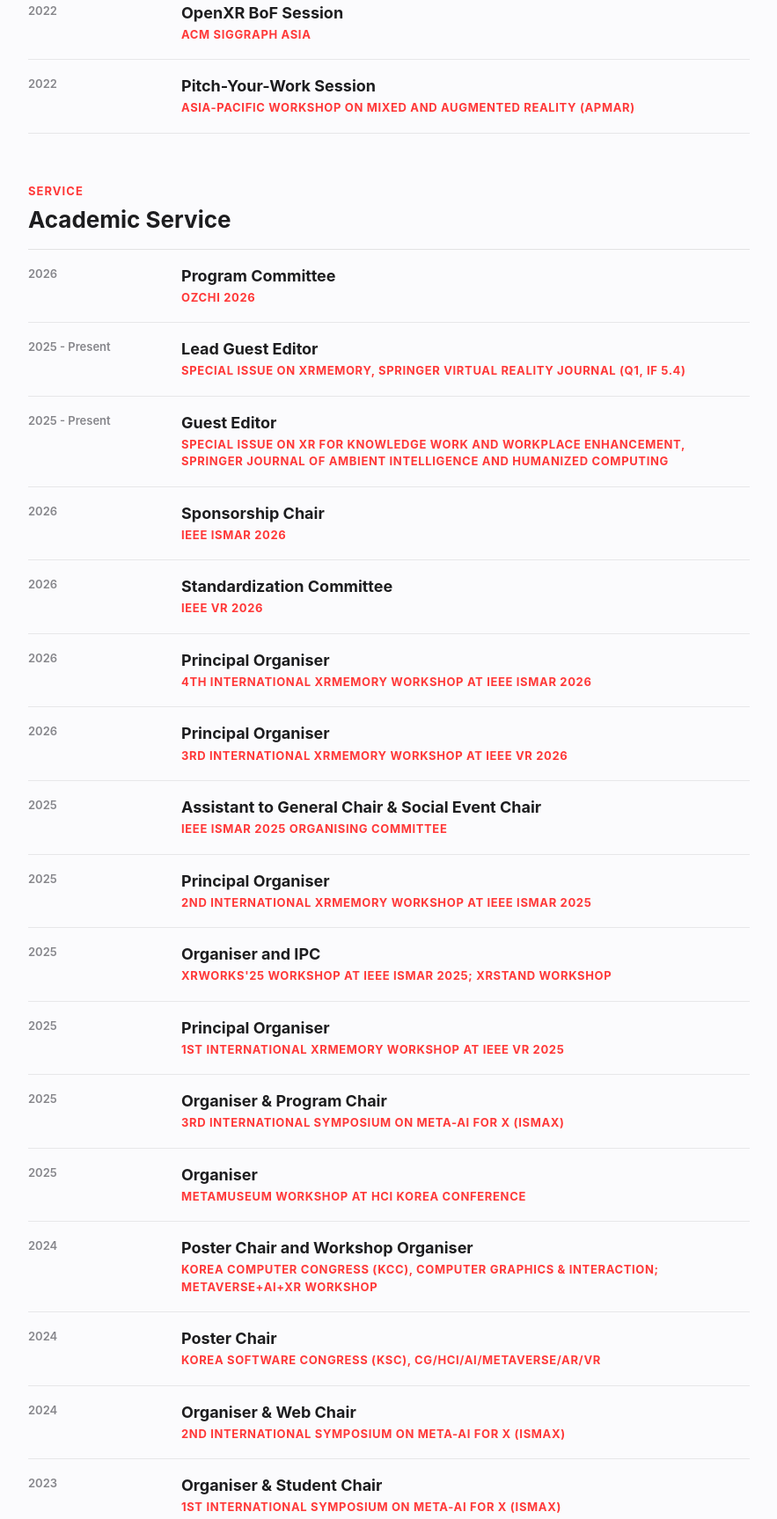
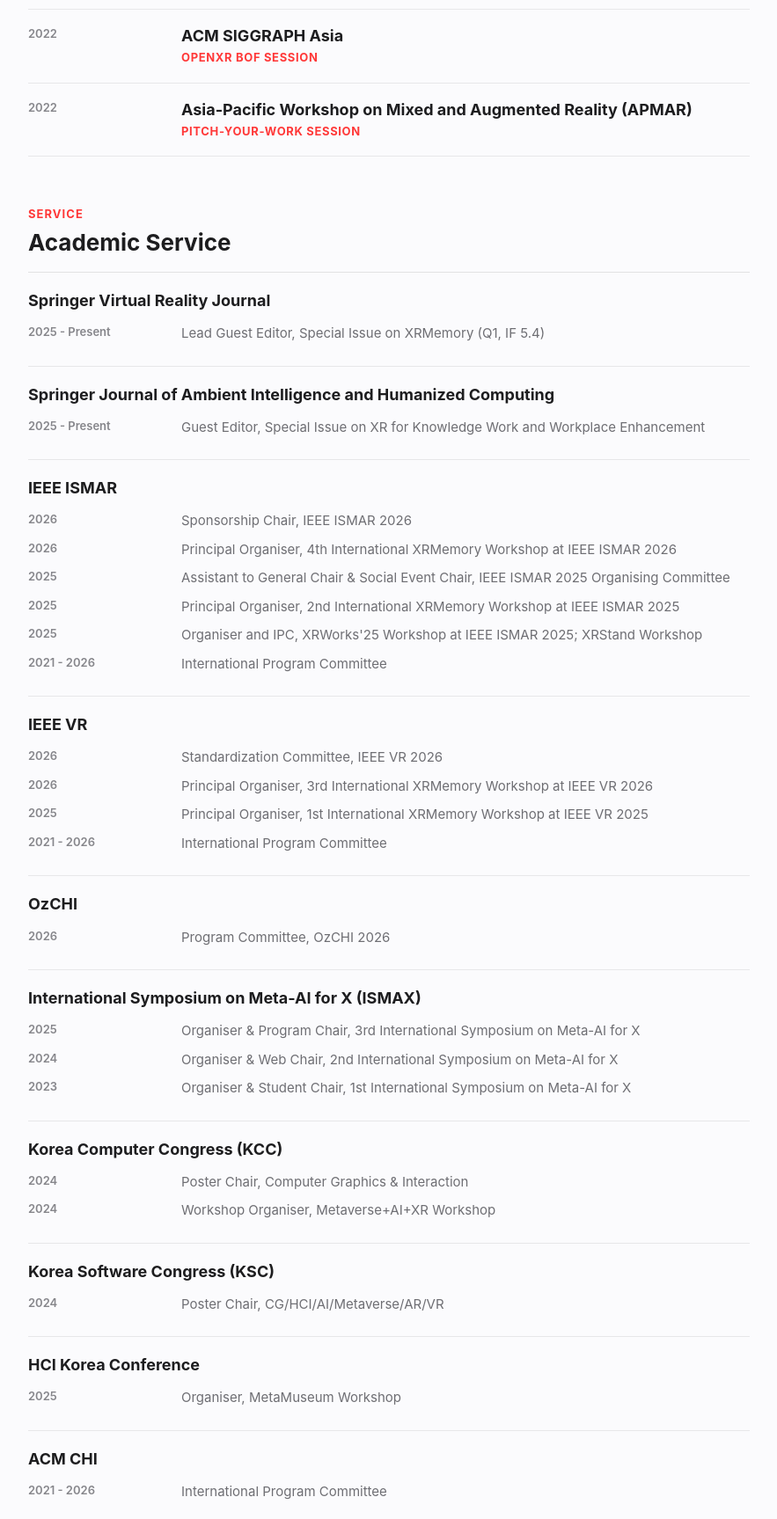
Before and after one commit to Dooyoung-Kim/Dooyoung-Kim.github.io, a website: page experience.html in a window 1280 px wide. Shown: the part 3561-5288 px from the top of the page at 88% size, without its empty margins (198-1081 px from the left). Drawn offline with Linux system fonts and the light colour scheme.

Commit message:
Organize talks and academic service

```diff
--- a/experience.html
+++ b/experience.html
@@ -232,64 +232,64 @@
           <article class="resume-item">
             <span class="resume-date">May 2026</span>
             <div>
-              <h3>Invited Talk</h3>
-              <p class="resume-place">Australian Research Centre for Interactive and Virtual Environments, University of Adelaide</p>
+              <h3>Australian Research Centre for Interactive and Virtual Environments, University of Adelaide</h3>
+              <p class="resume-place">Invited Talk</p>
             </div>
           </article>
           <article class="resume-item">
             <span class="resume-date">May 2026</span>
             <div>
-              <h3>Invited Talk</h3>
-              <p class="resume-place">Department of AI Convergence and Computing, Handong Global University</p>
+              <h3>Department of AI Convergence and Computing, Handong Global University</h3>
+              <p class="resume-place">Invited Talk</p>
             </div>
           </article>
           <article class="resume-item">
             <span class="resume-date">2024</span>
             <div>
-              <h3>Top-Conference Session</h3>
-              <p class="resume-place">Korea Computer Congress (KCC)</p>
+              <h3>Korea Computer Congress (KCC)</h3>
+              <p class="resume-place">Top-Conference Session</p>
             </div>
           </article>
           <article class="resume-item">
             <span class="resume-date">2024</span>
             <div>
-              <h3>Redirected Walking &amp; Spatial AI</h3>
-              <p class="resume-place">University of Minnesota, host: Prof. Victoria Interrante</p>
+              <h3>University of Minnesota</h3>
+              <p class="resume-place">Redirected Walking &amp; Spatial AI; host: Prof. Victoria Interrante</p>
             </div>
           </article>
           <article class="resume-item">
             <span class="resume-date">2023</span>
             <div>
-              <h3>Top-Conference Session</h3>
-              <p class="resume-place">Korea Computer Congress (KCC)</p>
+              <h3>Korea Computer Congress (KCC)</h3>
+              <p class="resume-place">Top-Conference Session</p>
             </div>
           </article>
           <article class="resume-item">
             <span class="resume-date">2023</span>
             <div>
-              <h3>Top-Conference Session</h3>
-              <p class="resume-place">Korea Software Congress (KSC)</p>
+              <h3>Korea Software Congress (KSC)</h3>
+              <p class="resume-place">Top-Conference Session</p>
             </div>
           </article>
           <article class="resume-item">
             <span class="resume-date">2023</span>
             <div>
-              <h3>Metaverse Research and Development Session</h3>
-              <p class="resume-place">HCI Korea Conference</p>
+              <h3>HCI Korea Conference</h3>
+              <p class="resume-place">Metaverse Research and Development Session</p>
             </div>
           </article>
           <article class="resume-item">
             <span class="resume-date">2022</span>
             <div>
-              <h3>OpenXR BoF Session</h3>
-              <p class="resume-place">ACM SIGGRAPH Asia</p>
+              <h3>ACM SIGGRAPH Asia</h3>
+              <p class="resume-place">OpenXR BoF Session</p>
             </div>
           </article>
           <article class="resume-item">
             <span class="resume-date">2022</span>
             <div>
-              <h3>Pitch-Your-Work Session</h3>
-              <p class="resume-place">Asia-Pacific Workshop on Mixed and Augmented Reality (APMAR)</p>
+              <h3>Asia-Pacific Workshop on Mixed and Augmented Reality (APMAR)</h3>
+              <p class="resume-place">Pitch-Your-Work Session</p>
             </div>
           </article>
         </div>
@@ -298,132 +298,65 @@
       <div class="resume-section">
         <p class="profile-kicker">Service</p>
         <h2>Academic Service</h2>
-        <div class="resume-list">
-          <article class="resume-item">
-            <span class="resume-date">2026</span>
-            <div>
-              <h3>Program Committee</h3>
-              <p class="resume-place">OzCHI 2026</p>
-            </div>
+        <div class="service-groups">
+          <article class="service-group">
+            <h3>Springer Virtual Reality Journal</h3>
+            <div class="service-line"><span>2025 - Present</span><p>Lead Guest Editor, Special Issue on XRMemory (Q1, IF 5.4)</p></div>
           </article>
-          <article class="resume-item">
-            <span class="resume-date">2025 - Present</span>
-            <div>
-              <h3>Lead Guest Editor</h3>
-              <p class="resume-place">Special Issue on XRMemory, Springer Virtual Reality Journal (Q1, IF 5.4)</p>
-            </div>
+          <article class="service-group">
+            <h3>Springer Journal of Ambient Intelligence and Humanized Computing</h3>
+            <div class="service-line"><span>2025 - Present</span><p>Guest Editor, Special Issue on XR for Knowledge Work and Workplace Enhancement</p></div>
           </article>
-          <article class="resume-item">
-            <span class="resume-date">2025 - Present</span>
-            <div>
-              <h3>Guest Editor</h3>
-              <p class="resume-place">Special Issue on XR for Knowledge Work and Workplace Enhancement, Springer Journal of Ambient Intelligence and Humanized Computing</p>
-            </div>
+          <article class="service-group">
+            <h3>IEEE ISMAR</h3>
+            <div class="service-line"><span>2026</span><p>Sponsorship Chair, IEEE ISMAR 2026</p></div>
+            <div class="service-line"><span>2026</span><p>Principal Organiser, 4th International XRMemory Workshop at IEEE ISMAR 2026</p></div>
+            <div class="service-line"><span>2025</span><p>Assistant to General Chair &amp; Social Event Chair, IEEE ISMAR 2025 Organising Committee</p></div>
+            <div class="service-line"><span>2025</span><p>Principal Organiser, 2nd International XRMemory Workshop at IEEE ISMAR 2025</p></div>
+            <div class="service-line"><span>2025</span><p>Organiser and IPC, XRWorks'25 Workshop at IEEE ISMAR 2025; XRStand Workshop</p></div>
+            <div class="service-line"><span>2021 - 2026</span><p>International Program Committee</p></div>
           </article>
-          <article class="resume-item">
-            <span class="resume-date">2026</span>
-            <div>
-              <h3>Sponsorship Chair</h3>
-              <p class="resume-place">IEEE ISMAR 2026</p>
-            </div>
+          <article class="service-group">
+            <h3>IEEE VR</h3>
+            <div class="service-line"><span>2026</span><p>Standardization Committee, IEEE VR 2026</p></div>
+            <div class="service-line"><span>2026</span><p>Principal Organiser, 3rd International XRMemory Workshop at IEEE VR 2026</p></div>
+            <div class="service-line"><span>2025</span><p>Principal Organiser, 1st International XRMemory Workshop at IEEE VR 2025</p></div>
+            <div class="service-line"><span>2021 - 2026</span><p>International Program Committee</p></div>
           </article>
-          <article class="resume-item">
-            <span class="resume-date">2026</span>
-            <div>
-              <h3>Standardization Committee</h3>
-              <p class="resume-place">IEEE VR 2026</p>
-            </div>
+          <article class="service-group">
+            <h3>OzCHI</h3>
+            <div class="service-line"><span>2026</span><p>Program Committee, OzCHI 2026</p></div>
           </article>
-          <article class="resume-item">
-            <span class="resume-date">2026</span>
-            <div>
-              <h3>Principal Organiser</h3>
-              <p class="resume-place">4th International XRMemory Workshop at IEEE ISMAR 2026</p>
-            </div>
+          <article class="service-group">
+            <h3>International Symposium on Meta-AI for X (ISMAX)</h3>
+            <div class="service-line"><span>2025</span><p>Organiser &amp; Program Chair, 3rd International Symposium on Meta-AI for X</p></div>
+            <div class="service-line"><span>2024</span><p>Organiser &amp; Web Chair, 2nd International Symposium on Meta-AI for X</p></div>
+            <div class="service-line"><span>2023</span><p>Organiser &amp; Student Chair, 1st International Symposium on Meta-AI for X</p></div>
           </article>
-          <article class="resume-item">
-            <span class="resume-date">2026</span>
-            <div>
-              <h3>Principal Organiser</h3>
-              <p class="resume-place">3rd International XRMemory Workshop at IEEE VR 2026</p>
-            </div>
+          <article class="service-group">
+            <h3>Korea Computer Congress (KCC)</h3>
+            <div class="service-line"><span>2024</span><p>Poster Chair, Computer Graphics &amp; Interaction</p></div>
+            <div class="service-line"><span>2024</span><p>Workshop Organiser, Metaverse+AI+XR Workshop</p></div>
           </article>
-          <article class="resume-item">
-            <span class="resume-date">2025</span>
-            <div>
-              <h3>Assistant to General Chair &amp; Social Event Chair</h3>
-              <p class="resume-place">IEEE ISMAR 2025 Organising Committee</p>
-            </div>
+          <article class="service-group">
+            <h3>Korea Software Congress (KSC)</h3>
+            <div class="service-line"><span>2024</span><p>Poster Chair, CG/HCI/AI/Metaverse/AR/VR</p></div>
           </article>
-          <article class="resume-item">
-            <span class="resume-date">2025</span>
-            <div>
-              <h3>Principal Organiser</h3>
-              <p class="resume-place">2nd International XRMemory Workshop at IEEE ISMAR 2025</p>
-            </div>
+          <article class="service-group">
+            <h3>HCI Korea Conference</h3>
+            <div class="service-line"><span>2025</span><p>Organiser, MetaMuseum Workshop</p></div>
           </article>
-          <article class="resume-item">
-            <span class="resume-date">2025</span>
-            <div>
-              <h3>Organiser and IPC</h3>
-              <p class="resume-place">XRWorks'25 Workshop at IEEE ISMAR 2025; XRStand Workshop</p>
-            </div>
+          <article class="service-group">
+            <h3>ACM CHI</h3>
+            <div class="service-line"><span>2021 - 2026</span><p>International Program Committee</p></div>
           </article>
-          <article class="resume-item">
-            <span class="resume-date">2025</span>
-            <div>
-              <h3>Principal Organiser</h3>
-              <p class="resume-place">1st International XRMemory Workshop at IEEE VR 2025</p>
-            </div>
+          <article class="service-group">
+            <h3>ACM VRST</h3>
+            <div class="service-line"><span>2021 - 2026</span><p>International Program Committee</p></div>
           </article>
-          <article class="resume-item">
-            <span class="resume-date">2025</span>
-            <div>
-              <h3>Organiser &amp; Program Chair</h3>
-              <p class="resume-place">3rd International Symposium on Meta-AI for X (ISMAX)</p>
-            </div>
-          </article>
-          <article class="resume-item">
-            <span class="resume-date">2025</span>
-            <div>
-              <h3>Organiser</h3>
-              <p class="resume-place">MetaMuseum Workshop at HCI Korea Conference</p>
-            </div>
-          </article>
-          <article class="resume-item">
-            <span class="resume-date">2024</span>
-            <div>
-              <h3>Poster Chair and Workshop Organiser</h3>
-              <p class="resume-place">Korea Computer Congress (KCC), Computer Graphics &amp; Interaction; Metaverse+AI+XR Workshop</p>
-            </div>
-          </article>
-          <article class="resume-item">
-            <span class="resume-date">2024</span>
-            <div>
-              <h3>Poster Chair</h3>
-              <p class="resume-place">Korea Software Congress (KSC), CG/HCI/AI/Metaverse/AR/VR</p>
-            </div>
-          </article>
-          <article class="resume-item">
-            <span class="resume-date">2024</span>
-            <div>
-              <h3>Organiser &amp; Web Chair</h3>
-              <p class="resume-place">2nd International Symposium on Meta-AI for X (ISMAX)</p>
-            </div>
-          </article>
-          <article class="resume-item">
-            <span class="resume-date">2023</span>
-            <div>
-              <h3>Organiser &amp; Student Chair</h3>
-              <p class="resume-place">1st International Symposium on Meta-AI for X (ISMAX)</p>
-            </div>
-          </article>
-          <article class="resume-item">
-            <span class="resume-date">2021 - 2026</span>
-            <div>
-              <h3>International Program Committee</h3>
-              <p class="resume-place">IEEE ISMAR, IEEE VR, ACM VRST, ACM CHI, IEEE/ACM HRI</p>
-            </div>
+          <article class="service-group">
+            <h3>IEEE/ACM HRI</h3>
+            <div class="service-line"><span>2021 - 2026</span><p>International Program Committee</p></div>
           </article>
         </div>
       </div>
--- a/style.css
+++ b/style.css
@@ -1535,6 +1535,43 @@ a.pub-title-text { text-decoration: none; cursor: pointer; }
   margin: 0;
 }
 
+.service-groups {
+  border-top: 1px solid rgba(0,0,0,0.1);
+}
+
+.service-group {
+  padding: 20px 0;
+  border-bottom: 1px solid rgba(0,0,0,0.08);
+}
+
+.service-group h3 {
+  font-size: 18px;
+  line-height: 1.28;
+  letter-spacing: 0;
+  margin-bottom: 10px;
+}
+
+.service-line {
+  display: grid;
+  grid-template-columns: 150px 1fr;
+  gap: 24px;
+  padding: 5px 0;
+}
+
+.service-line span {
+  color: var(--text-secondary);
+  font-size: 13px;
+  font-weight: 600;
+  line-height: 1.5;
+}
+
+.service-line p {
+  color: var(--text-tertiary);
+  font-size: 15px;
+  line-height: 1.5;
+  margin: 0;
+}
+
 .resume-item a {
   color: var(--text-primary);
   font-weight: 600;
@@ -1938,6 +1975,12 @@ a.pub-title-text { text-decoration: none; cursor: pointer; }
     padding: 16px 0;
   }
 
+  .service-line {
+    grid-template-columns: 1fr;
+    gap: 2px;
+    padding: 7px 0;
+  }
+
   .collab-list-item {
     grid-template-columns: 1fr;
     gap: 6px;
```
